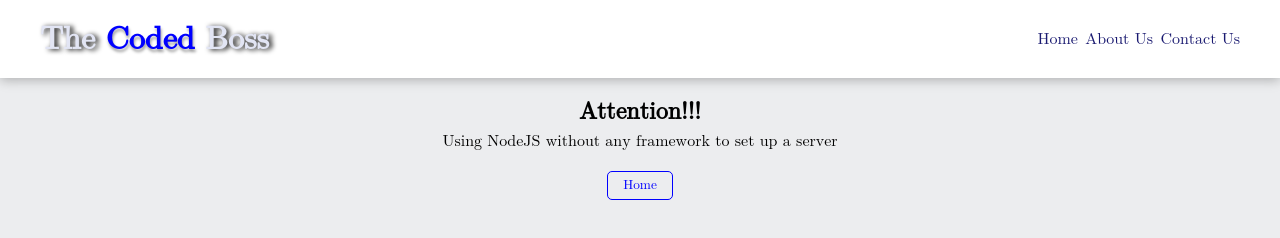
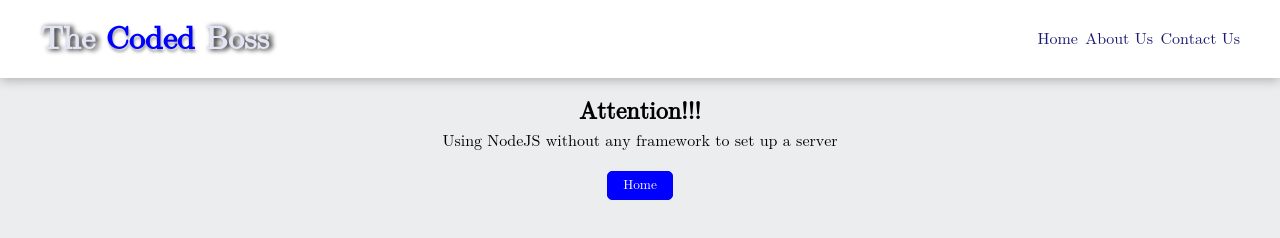
Before and after one commit to IAmYoungbossy/basic-informational-site, a website: page src/views/index.html in a window 1280 px wide. In both pictures the pointer is over the button "Home". Drawn offline with Linux system fonts and the light colour scheme.

Commit message:
Add hover effect to home button

```diff
--- a/package.json
+++ b/package.json
@@ -4,7 +4,9 @@
   "description": "",
   "main": "index.js",
   "scripts": {
-    "test": "echo \"Error: no test specified\" && exit 1"
+    "start": "node ./dist/app.js",
+    "build": "tsc -p .",
+    "dev": "nodemon ./src/app.ts"
   },
   "keywords": [],
   "author": "",
--- a/src/styles/styles.css
+++ b/src/styles/styles.css
@@ -65,10 +65,16 @@ button {
   outline: none;
   color: blue;
   cursor: pointer;
+  font-weight: 600;
   border-radius: 5px;
   border: 1px solid blue;
   padding: 0.3125rem 0.9375rem;
   background-color: transparent;
+}
+
+button:hover {
+  color: #fff;
+  background-color: blue;
 }
 
 p {
```
Also changed, not shown: 1 other file.
